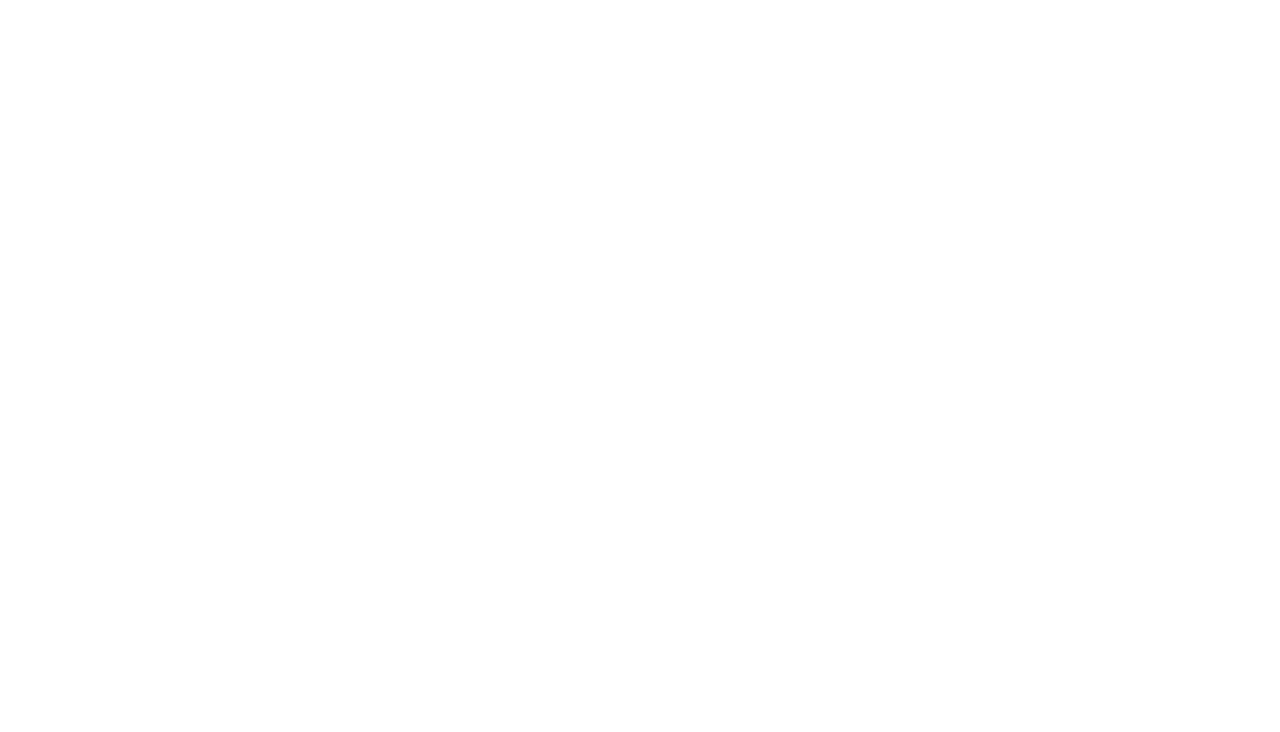
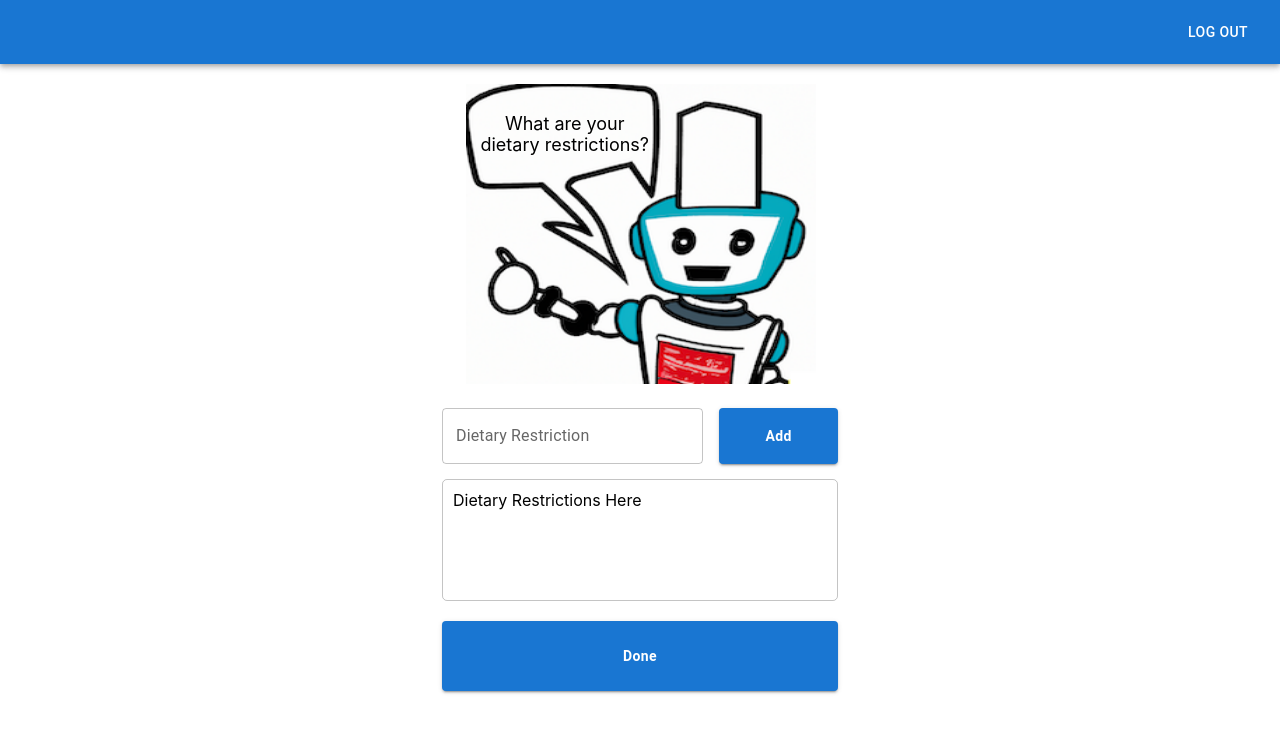
Before and after one commit to mstephenhunt/meal-recommender, a React (Create React App) app in the folder ui/: page /dietary-restrictions in a window 1280 px wide. Before the commit this address had no page. Shown: the top 732 px of the page. Built offline with nearby package versions, Linux system fonts and the light colour scheme.

Commit message:
#25 dietary restrictions (#26)
* menu bar

* alignment

* cleanup

```diff
--- a/ui/src/App.tsx
+++ b/ui/src/App.tsx
@@ -2,6 +2,7 @@
 import { BrowserRouter as Router, Route, Routes } from 'react-router-dom';
 import MainMenuPage from './components/MainMenu/MainMenuPage';
 import Login from './components/Login/Login';
+import DietaryRestrictionsPage from './components/DietaryRestrictions/DietaryRestrictionsPage';
 
 function App() {
   return (
@@ -9,6 +10,7 @@
       <Routes>
         <Route path="/" element={<Login />} />
         <Route path="/home" element={<MainMenuPage />} />
+        <Route path="/dietary-restrictions" element={<DietaryRestrictionsPage />} />
       </Routes>
     </Router>
   );
--- a/ui/src/components/BotBase/BotBase.tsx
+++ b/ui/src/components/BotBase/BotBase.tsx
@@ -16,13 +16,16 @@
             position: "absolute",
             top: "50%",
             left: "50%",
-            transform: "translate(-95%, -192%)",
+            transform: "translate(-93%, -192%)",
             width: "175px",
             height: "65px",
             textAlign: "center",
             color: "black",
             background: "#ffffff00",
             fontSize: "18px",
+            display: "flex",
+            alignItems: "center",
+            justifyContent: "center",
           }}
         >
           {speechText}
--- /dev/null
+++ b/ui/src/components/DietaryRestrictions/DietaryRestrictionsPage.tsx
@@ -0,0 +1,105 @@
+import React, { useState } from "react";
+import MenuBar from '../MenuBar/MenuBar';
+import BotBase from "../BotBase/BotBase";
+import Container from "@mui/material/Container";
+import TextField from "@mui/material/TextField";
+import Button from "@mui/material/Button";
+import Box from "@mui/material/Box";
+
+export default function DietaryRestrictionsPage() {
+  const [currentDietaryRestriction, setCurrentDietaryRestriction] = useState("");
+  const [dietaryRestrictions, setDietaryRestrictions] = useState<string[]>([]);
+
+  const handleInputChange = (event: React.ChangeEvent<HTMLInputElement>) => {
+    setCurrentDietaryRestriction(event.target.value);
+  };
+
+  const handleSaveDietaryRestriction = () => {
+    if (currentDietaryRestriction.trim() !== "") {
+      setDietaryRestrictions([...dietaryRestrictions, currentDietaryRestriction]);
+      setCurrentDietaryRestriction("");
+    }
+  };
+
+  return (
+    <div>
+      <MenuBar />
+      <Container
+        maxWidth="xs"
+        style={{
+          height: "100vh",
+          display: "flex",
+          flexDirection: "column",
+        }}
+      >
+        <BotBase
+          speechText="What are your dietary restrictions?"
+        />
+        <Box
+          sx={{
+            display: "flex",
+            flexDirection: "column",
+          }}
+        >
+          <Box
+            sx={{
+              display: "flex",
+              flexDirection: "row",
+              justifyContent: "space-between",
+            }}
+          >
+            <TextField
+              label="Dietary Restriction"
+              variant="outlined"
+              value={currentDietaryRestriction}
+              onChange={handleInputChange}
+              sx={{ marginTop: "20px", width: "66%" }}
+            />
+            <Button
+              variant="contained"
+              color="primary"
+              onClick={handleSaveDietaryRestriction}
+              sx={{ marginTop: "20px", width: "30%", fontWeight: "bold", textTransform: "none" }}
+            >
+              Add
+            </Button>
+          </Box>
+        </Box>
+        <Box
+          sx={{
+            width: "auto%",
+            height: "auto",
+            minHeight: "100px",
+            marginTop: "15px",
+            padding: "10px",
+            border: "1px solid",
+            borderColor: "rgba(0, 0, 0, 0.23)",
+            borderRadius: "5px",
+          }}
+        >
+          Dietary Restrictions Here
+        </Box>
+        <Box
+          sx={{
+            justifySelf: "flex-end",
+            width: "100%",
+          }}
+        >
+          <Button
+            variant="contained"
+            color="primary"
+            sx={{
+              marginTop: "20px",
+              width: "100%",
+              fontWeight: "bold",
+              textTransform: "none" ,
+              height: "70px",
+            }}
+          >
+            Done
+          </Button>
+        </Box>
+      </Container>
+    </div>
+  )
+}
--- a/ui/src/components/MainMenu/MainMenuPage.tsx
+++ b/ui/src/components/MainMenu/MainMenuPage.tsx
@@ -2,18 +2,12 @@
 import BotBase from "../BotBase/BotBase";
 import Button from "@mui/material/Button";
 import Container from "@mui/material/Container";
-import AppBar from "@mui/material/AppBar";
-import Toolbar from "@mui/material/Toolbar";
+import MenuBar from '../MenuBar/MenuBar';
 
 export default function MainMenuPage() {
   return (
     <div>
-      <AppBar position="static">
-        <Toolbar sx={{ justifyContent: "space-between" }}>
-          <div></div> {/* Empty div to push the Log Out button to the right */}
-          <Button color="inherit">Log Out</Button>
-        </Toolbar>
-      </AppBar>
+      <MenuBar />
       <Container
         maxWidth="xs"
         style={{
--- /dev/null
+++ b/ui/src/components/MenuBar/MenuBar.tsx
@@ -0,0 +1,15 @@
+import React from "react";
+import AppBar from "@mui/material/AppBar";
+import Toolbar from "@mui/material/Toolbar";
+import Button from "@mui/material/Button";
+
+export default function MenuBar() {
+  return (
+      <AppBar position="static">
+      <Toolbar sx={{ justifyContent: "space-between" }}>
+        <div></div> {/* Empty div to push the Log Out button to the right */}
+        <Button color="inherit">Log Out</Button>
+      </Toolbar>
+    </AppBar>
+  )
+}
```
